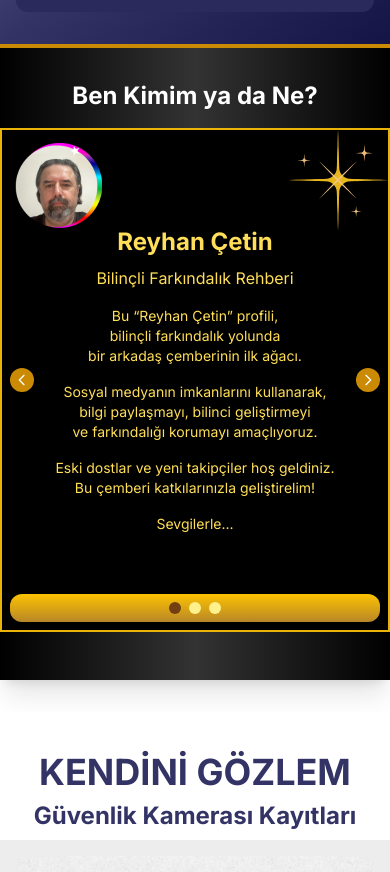
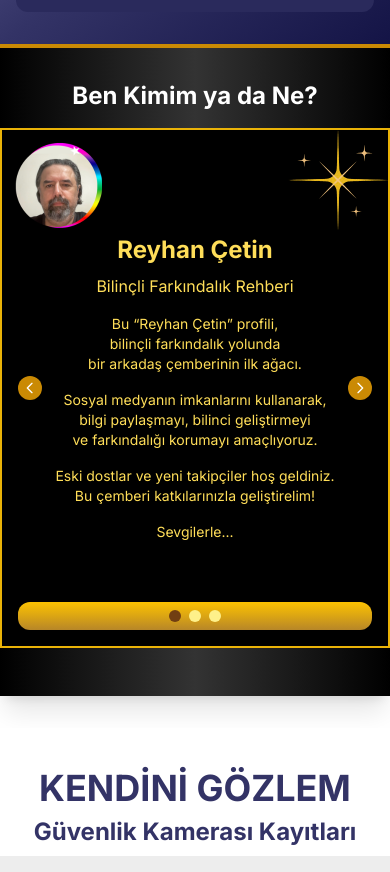
Before and after one commit to rcteenx/reyhancetin_next15, a Next.js app: page / in a window 390 px wide. Shown: the part 940-1812 px from the top of the page. Built offline with nearby package versions, Linux system fonts and the light colour scheme.

Commit message:
update home reyhan info carousel 8c

```diff
--- a/components/sections/home/x-reyhan-carousel.jsx
+++ b/components/sections/home/x-reyhan-carousel.jsx
@@ -10,7 +10,7 @@ export default function ReyhanCarousel({}) {
         <h2 className="text-2xl lg:text-4xl text-center">
           Ben Kimim ya da Ne?
         </h2>
-        <div className=" max-w-xl mx-auto p-2 sm:p-4 bgStoryReyhan border-2 border-yellow-500 ">
+        <div className=" max-w-xl mx-auto p-4 sm:p-4 bgStoryReyhan border-2 border-yellow-500 ">
           <CarouselContent autoplayInterval={60000} />
         </div>
       </div>
```
